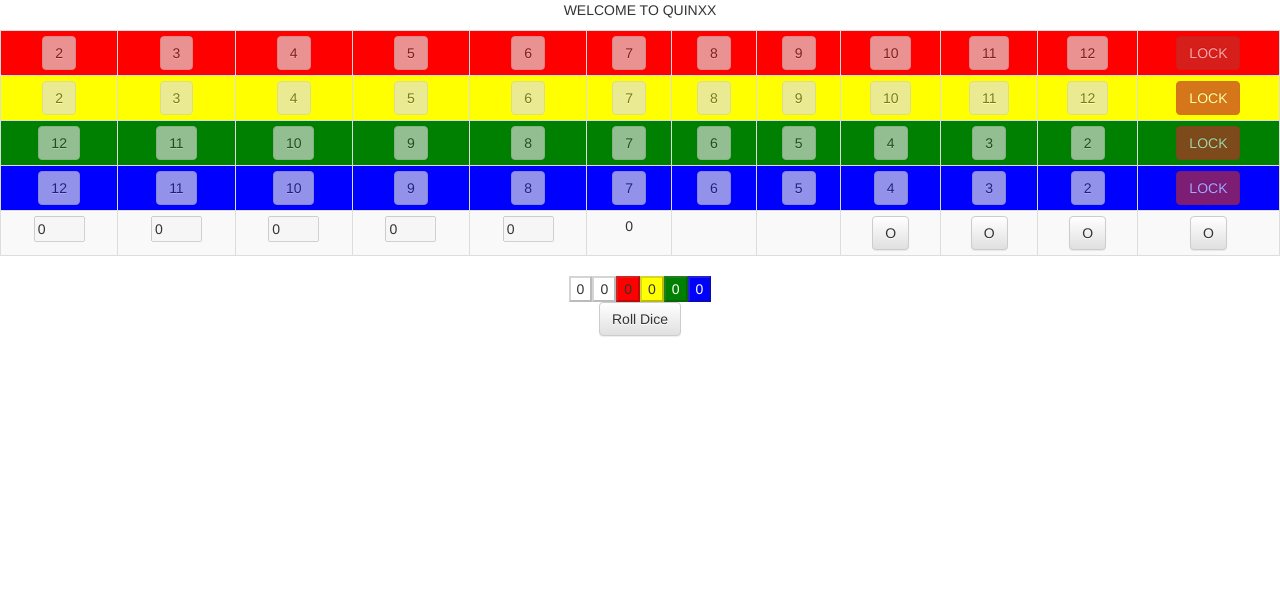
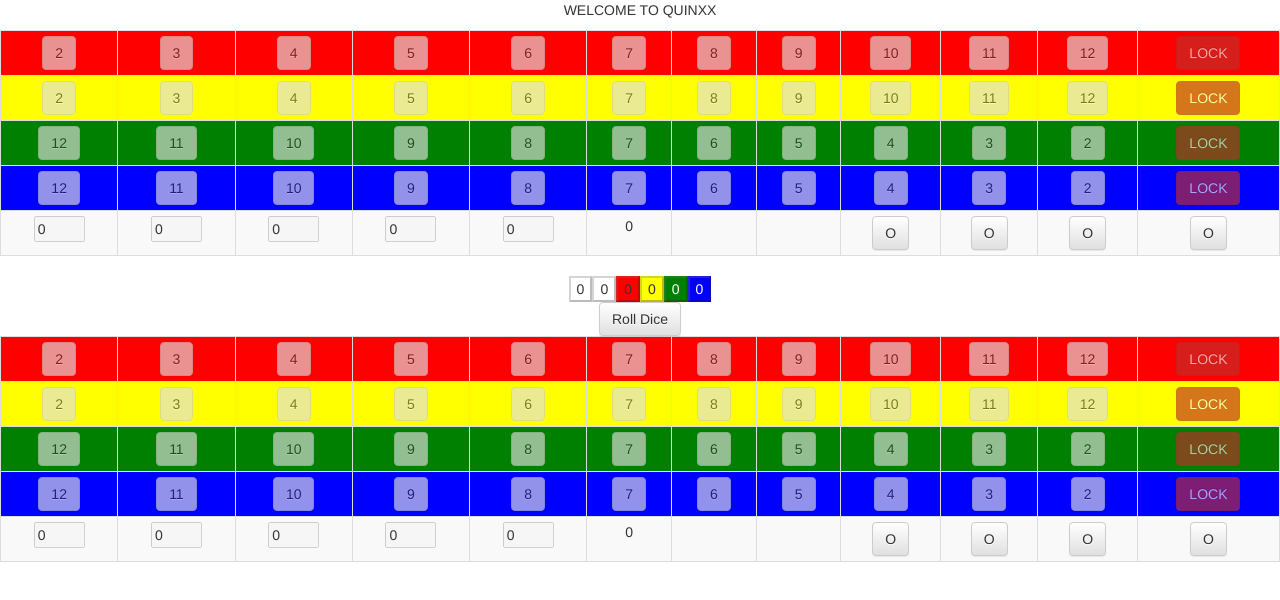
Before and after one commit to kofl91/Qwixx, a React (Create React App) app: page / in a window 1280 px wide. Shown: the top 600 px of the page. Built offline with nearby package versions, Linux system fonts and the light colour scheme.

Commit message:
Enable multiplayer mode

```diff
--- a/src/App.js
+++ b/src/App.js
@@ -1,44 +1,69 @@
 import React, {Component} from 'react';
 import './App.css';
 import {QuinxBoard} from './QuinxBoard';
-import {DiceBoard, DICE_COLORS} from './DiceBoard';
+import {DICE_COLORS, DiceBoard} from './DiceBoard';
 import {Button} from 'react-bootstrap';
 import {BootstrapStyled} from "./BootstrapStyled";
 
+// const DICE_ROLL = 'DICE_ROLL';
+// const ENTER_WHITE = 'ENTER_WHITE_OR_COLOR';
+// const ENTER_COLOR = 'ENTER_COLOR';
+// const WAIT_FOR_PLAYERS = 'WAIT_FOR_PLAYERS';
+// const PLAYER_WON = 'PLAYER_WON_OR_LOST';
+//
+// const GAME_PHASES = [
+//     DICE_ROLL,
+//     ENTER_WHITE,
+//     ENTER_COLOR,
+//     WAIT_FOR_PLAYERS,
+//     PLAYER_WON,
+// ];
+
 class App extends Component {
     state = {
-        GAMECARD: {
+        PLAYER1: {
             RED: [],
             BLUE: [],
             YELLOW: [],
             GREEN: [],
-            lockedRows: []
+            failthrows: 0,
+            lockedRows: [],
         },
-        diceRolls:{
-            WHITE1:0,
-            WHITE2:0,
-            RED:0,
-            YELLOW:0,
-            GREEN:0,
-            BLUE:0,
+        PLAYER2: {
+            RED: [],
+            BLUE: [],
+            YELLOW: [],
+            GREEN: [],
+            failthrows: 0,
+            lockedRows: [],
         },
-        failthrows: 0,
+        lockedRows: [],
+        diceRolls: {
+            WHITE1: 0,
+            WHITE2: 0,
+            RED: 0,
+            YELLOW: 0,
+            GREEN: 0,
+            BLUE: 0,
+        },
     };
 
-    acceptFailthrow = (event) => {
-        let failthrows = this.state.failthrows;
-        failthrows = failthrows + 1;
+    acceptFailthrow = (playerId) => (event) => {
+        console.log(playerId);
+        console.log(event);
+        let playerGamecard = this.state[playerId];
+        playerGamecard.failthrows = playerGamecard.failthrows + 1;
         this.setState({
-            failthrows
+            [playerId]: playerGamecard
         });
     };
 
-    addToGamecard = (digit, color) => (event) => {
-        let gamecard = this.state.GAMECARD;
+    addToGamecard = (playerId) => (digit, color) => (event) => {
+        let gamecard = this.state[playerId];
         gamecard[color].push(parseInt(digit));
         gamecard[color] = gamecard[color].sort((a, b) => a - b);
         this.setState({
-            GAMECARD: gamecard
+            [playerId]: gamecard
         });
     };
 
@@ -52,12 +77,14 @@ class App extends Component {
         });
     };
 
-    lockRow = (color) => () => {
-        let gamecard = this.state.GAMECARD;
-        gamecard.lockedRows.push(color);
+    lockRow = (playerId) => (color) => () => {
+        let lockedRows = this.state.lockedRows;
+        lockedRows.push(color);
+        let gamecard = this.state[playerId];
         gamecard[color].push('LOCKED');
         this.setState({
-            GAMECARD: gamecard
+            [playerId]: gamecard,
+            lockedRows
         });
     };
 
@@ -67,12 +94,13 @@ class App extends Component {
                 <BootstrapStyled/>
                 <div>
                     <p>WELCOME TO QUINXX</p>
-                    <QuinxBoard gamecard={this.state.GAMECARD}
-                                addToGamecard={this.addToGamecard}
-                                lockRow={this.lockRow}
+                    <QuinxBoard gamecard={this.state['PLAYER1']}
+                                addToGamecard={this.addToGamecard('PLAYER1')}
+                                lockRow={this.lockRow('PLAYER1')}
                                 diceRolls={this.state.diceRolls}
-                                failthrows={this.state.failthrows}
-                                acceptFailthrow={this.acceptFailthrow}
+                                failthrows={this.state['PLAYER1'].failthrows}
+                                lockedRows={this.state.lockedRows}
+                                acceptFailthrow={this.acceptFailthrow('PLAYER1')}
                     />
                     <DiceBoard
                         white1={this.state.diceRolls.WHITE1}
@@ -85,6 +113,15 @@ class App extends Component {
                     <Button onClick={this.rollDice}>
                         Roll Dice
                     </Button>
+
+                    <QuinxBoard gamecard={this.state['PLAYER2']}
+                                addToGamecard={this.addToGamecard('PLAYER2')}
+                                lockRow={this.lockRow('PLAYER2')}
+                                diceRolls={this.state.diceRolls}
+                                failthrows={this.state['PLAYER2'].failthrows}
+                                lockedRows={this.state.lockedRows}
+                                acceptFailthrow={this.acceptFailthrow('PLAYER2')}
+                    />
                 </div>
             </div>
         );
--- a/src/Quinx.js
+++ b/src/Quinx.js
@@ -25,11 +25,11 @@ export function calculateScore(numberOfCrosses) {
     return score;
 }
 
-export function canLockRow(gamecard, color) {
+export function canLockRow(gamecard, color, lockedRows) {
     const row = gamecard[color];
     const length = row.length;
     return length >= 5 &&
-        !gamecard.lockedRows.includes(color) &&
+        !lockedRows.includes(color) &&
         (row.includes(12) && (color === 'RED' || color === 'YELLOW') ||
             row.includes(2) && (color === 'BLUE' || color === 'GREEN'));
 }
--- a/src/QuinxBoard.js
+++ b/src/QuinxBoard.js
@@ -41,6 +41,7 @@ const QuinxSheet = (props) => {
                                 possibleFromDiceThrow={props.possibleEntries}
                                 addToGamecard={props.addToGamecard(digit, color)}
                                 lastField={index === 10}
+                                lockedRows={props.lockedRows}
                             />
                         </td>);
                 }
@@ -48,7 +49,7 @@ const QuinxSheet = (props) => {
             <td>
                 <Button
                     bsStyle="danger"
-                    disabled={!canLockRow(props.gamecard, color)}
+                    disabled={!canLockRow(props.gamecard, color, props.lockedRows)}
                     onClick={props.lockRow(color)}
                 >
                     LOCK
@@ -82,13 +83,14 @@ const ScoreCard = (props) => {
     return (scoreCard);
 };
 
-export const QuinxBoard = ({gamecard, failthrows, diceRolls, lockRow, addToGamecard, acceptFailthrow}) => {
+export const QuinxBoard = ({gamecard, failthrows, diceRolls, lockRow, addToGamecard, acceptFailthrow, lockedRows}) => {
     const possibleEntries = generatePossibleEntries(diceRolls, gamecard);
     return (
         <Table striped bordered condensed hover>
             <tbody>
             <QuinxSheet
                 gamecard={gamecard}
+                lockedRows={lockedRows}
                 lockRow={lockRow}
                 addToGamecard={addToGamecard}
                 possibleEntries={possibleEntries}
--- a/src/QuinxField.js
+++ b/src/QuinxField.js
@@ -1,8 +1,8 @@
 import React from 'react';
 import {Button} from 'react-bootstrap';
-import {isDisabled,isReversed} from "./Quinx";
+import {isDisabled, isReversed} from "./Quinx";
 
-export const QuinxField = ({color, digit, gamecard, addToGamecard, lastField, possibleFromDiceThrow}) => {
+export const QuinxField = ({color, digit, gamecard, addToGamecard, lastField, possibleFromDiceThrow, lockedRows}) => {
     if (gamecard[color].includes(digit)) {
         return (
             <Button
@@ -12,7 +12,7 @@ export const QuinxField = ({color, digit, gamecard, addToGamecard, lastField, po
                         gamecard[color],
                         digit,
                         isReversed(color),
-                        gamecard.lockedRows.includes(color)
+                        lockedRows.includes(color)
                     )
                 }
                 onClick={() => {
@@ -21,7 +21,7 @@ export const QuinxField = ({color, digit, gamecard, addToGamecard, lastField, po
                 X
             </Button>
         );
-    } else if (isDisabled(gamecard[color], digit, isReversed(color), gamecard.lockedRows.includes(color))) {
+    } else if (isDisabled(gamecard[color], digit, isReversed(color), lockedRows.includes(color))) {
         return (
             <Button
                 disabled={true}
```
Also changed, not shown: 1 other file (tests, documents, lock files or other folders).
